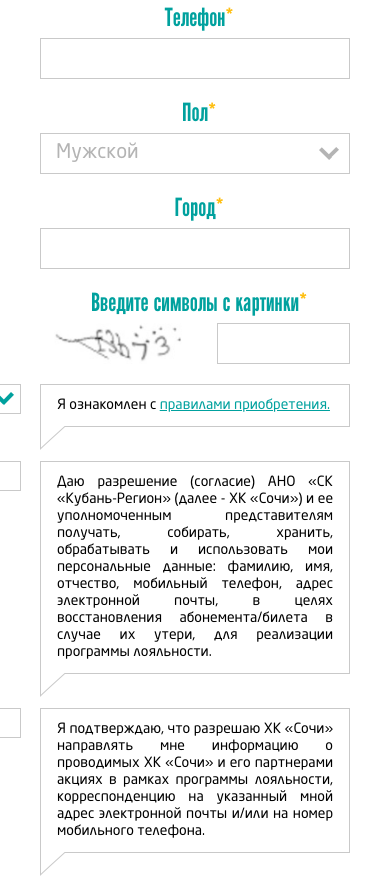
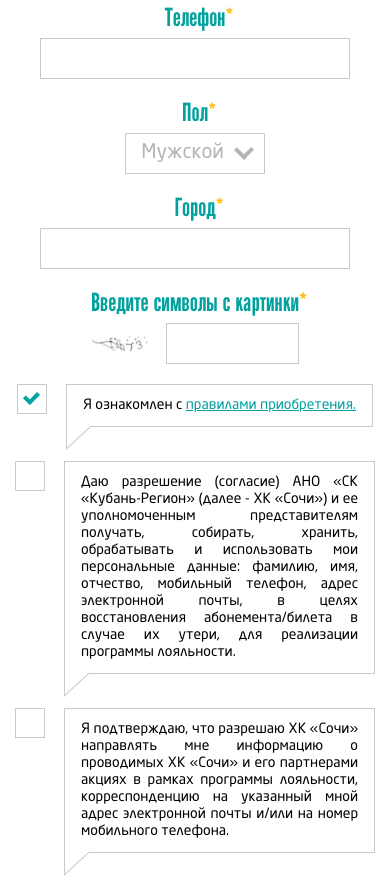
Before and after one commit to EvgeniyTurovets/hockey, a website: page src/register.html in a window 390 px wide. Shown: the part 960-1838 px from the top of the page. Drawn offline with nearby package versions, Linux system fonts and the light colour scheme; files that its build step writes are made by us from their sources.

Commit message:
1
готово

```diff
--- a/src/js/main.js
+++ b/src/js/main.js
@@ -146,6 +146,8 @@ $(function () {
 		}
 	});
 
+
+	//слайдер фото в модалке выбора сектора
 	function modalReload() {
 		$('#smodal-foto').attr('src', dataFoto[navLink])
 	}
@@ -165,15 +167,19 @@ $(function () {
 	})
 
 
+	//бургер
 	$('.mesto-burger').click(function () {
 		$(this).toggleClass('active')
 		$('.data-reg').toggleClass('active')
 	})
 
+
+	//страница регистрации
 	$('.sk-reg__regseltop').on('click', function() {
 		$(this).toggleClass('active');
 		$(this).parent().children('.sk-reg__regsellist').toggle();
 	});
+
 	$('.sk-reg__regsellink').on('click', function() {
 		var thname = $(this).data('value');
 		$('.sk-reg__regsellink').removeClass('active');
@@ -184,6 +190,7 @@ $(function () {
         $(this).parent().parent('.sk-reg__regsellist').hide();
         return false;
 	});
+
     $(document).mouseup(function(e) {
         var div = $(".sk-reg__regsellist"); // тут указываем ID элемента
         if (!div.is(e.target) && div.has(e.target).length === 0) {
@@ -192,10 +199,14 @@ $(function () {
         }
     });
 
+
+    //модалка выбора сектора
     $('.close-modal-cross').click(function(){
     	$('.smodal').fadeOut()
     })
 
+
+    //проскролить сектор пополам
     if($(window).width() < 768){
     	let distance =  $('.sector-schema-wrap').width() - $('.sector-schema').width();
 	    distance = distance / 2;
@@ -204,7 +215,7 @@ $(function () {
 		  box.stop().animate({
 		    scrollLeft: '+=' + (distance)
 
-		});
+		}, 0);
     }
 
 
--- a/src/style/template/register.scss
+++ b/src/style/template/register.scss
@@ -218,3 +218,19 @@
     margin-top: 10px;
   }
 }
+
+@media(max-width: 424px){
+
+  .sk-reg__regcheck{
+    margin-left: 0;
+  }
+  .sk-reg__regcheck label p{
+    width: 100%;
+  }
+  .sk-reg__regcap{
+    width: 100%;
+  }
+  .sk-reg__regsel{
+    width: 100%;
+  }
+}
```
Also changed, not shown: build/css/main.css, build/css/main.min.css, build/js/main.js, build/js/main.min.js.
